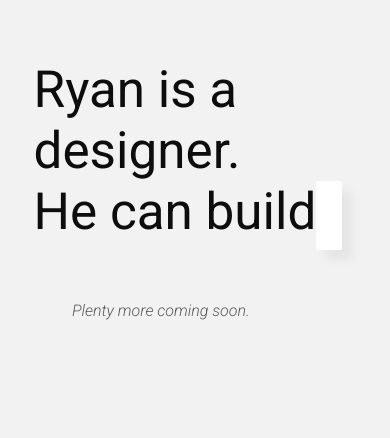
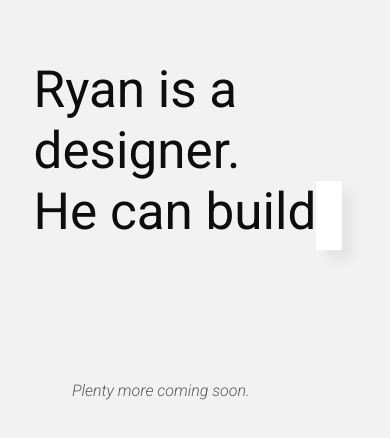
Before and after one commit to flomerboy/flomerboy.github.io, a plain HTML site: page index.html in a window 390 px wide. Drawn offline with nearby package versions, Linux system fonts and the light colour scheme.

Commit message:
best mobile css to date

```diff
--- a/iPhone.css
+++ b/iPhone.css
@@ -24,7 +24,7 @@ h1 {
 
 h2 {
 	position: absolute;
-	top: 18em;
+	top: 23em;
 	padding-left: 4em;
 	padding-right: 1em;
 	padding-bottom: 2em;
```
